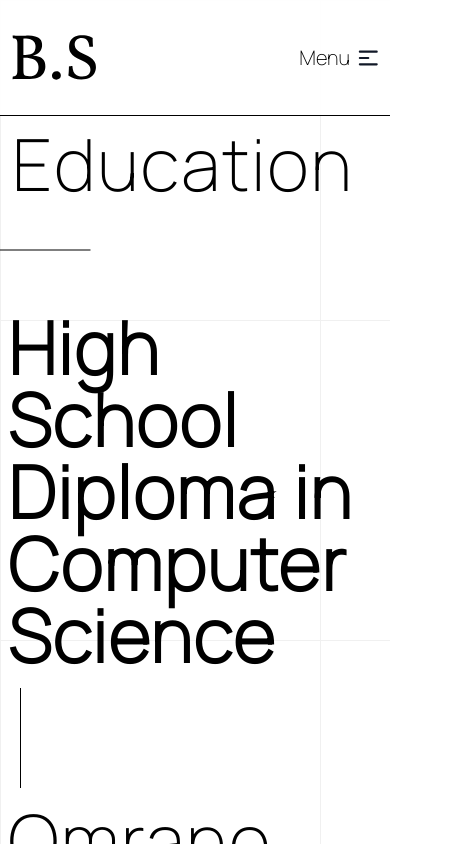
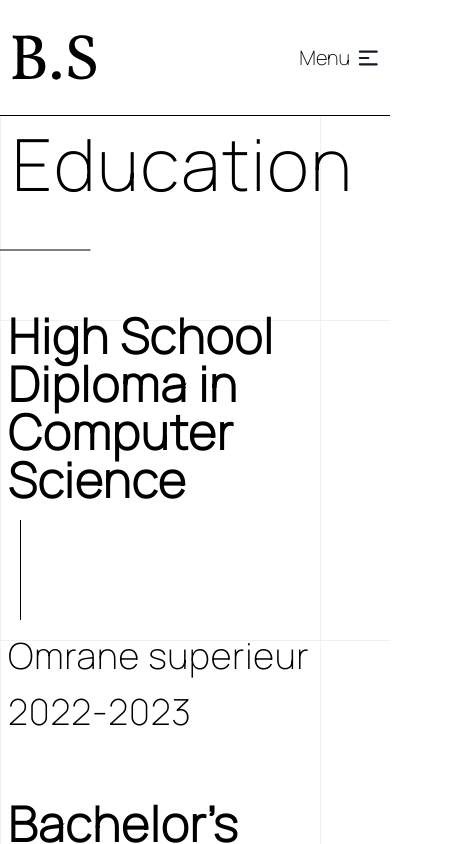
Before and after one commit to samaalibassem123/Portfolio-V-2, a React (Vite) app: page /education in a window 390 px wide. Shown: the top 844 px of the page, 454 px wide, since content can reach past the window. Built offline with nearby package versions, Linux system fonts and the light colour scheme; what tailwindcss-motion would draw is missing.

Commit message:
Update EducationCard.tsx

```diff
--- a/src/components/education/EducationCard.tsx
+++ b/src/components/education/EducationCard.tsx
@@ -11,18 +11,18 @@ export default function EducationCard({ className, education }: Props) {
   return (
     <div
       className={cn(
-        " h-fit relative pb-10 will-change-[transform,filter]  backface-hidden space-y-4 px-2",
+        " h-fit relative pb-10 will-change-[transform,filter]   backface-hidden space-y-4 px-2",
         className
       )}
     >
-      <Title className=" font-manrope font-bold motion-translate-y-in-[0%]  motion-blur-in-[5px] motion-blur-out-0 motion-ease-spring-smooth motion-delay-1500 will-change-[transform,filter] backface-hidden translate-z-0 ">
+      <Title className=" font-manrope font-bold motion-translate-y-in-[0%]  motion-blur-in-[5px] motion-blur-out-0 motion-ease-spring-smooth motion-delay-1500 will-change-[transform,filter] backface-hidden translate-z-0  sm:text-7xl text-5xl">
         {education.name}
       </Title>
       <div className="w-[1px] h-[100px] bg-black mx-3  top-10   rotate-0" />
-      <Title className=" font-manrope  motion-translate-x-in-[-5%] motion-translate-y-in-[0%]  motion-blur-in-[5px] motion-ease-spring-smooth motion-delay-1600 will-change-[transform,filter] backface-hidden translate-z-0">
+      <Title className=" font-manrope  motion-translate-x-in-[-5%] motion-translate-y-in-[0%]  motion-blur-in-[5px] motion-ease-spring-smooth motion-delay-1600 will-change-[transform,filter] backface-hidden translate-z-0 sm:text-7xl text-4xl">
         {education.schoolname}
       </Title>
-      <Title className=" font-manrope  motion-translate-x-in-[-5%] motion-translate-y-in-[0%]  motion-blur-in-[5px] motion-ease-spring-smooth motion-delay-1600 will-change-[transform,filter] backface-hidden translate-z-0">
+      <Title className=" font-manrope  motion-translate-x-in-[-5%] motion-translate-y-in-[0%]  motion-blur-in-[5px] motion-ease-spring-smooth motion-delay-1600 will-change-[transform,filter] backface-hidden translate-z-0 sm:text-7xl text-4xl">
         {education.date}
       </Title>
     </div>
```
